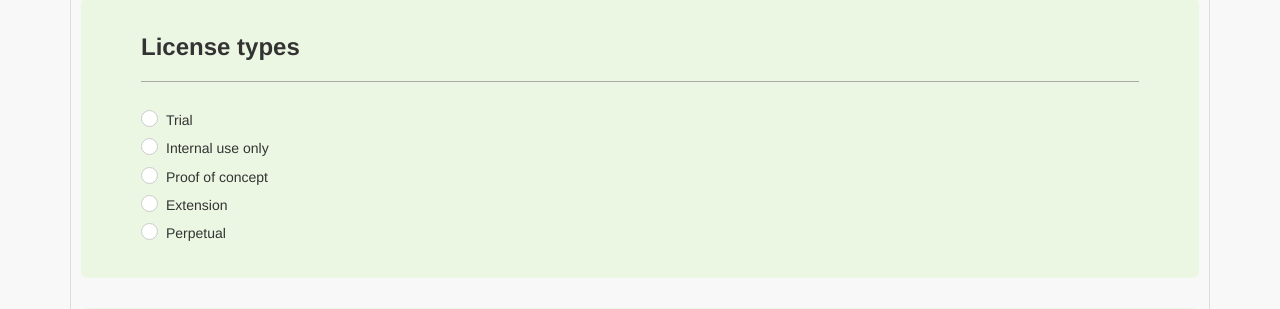
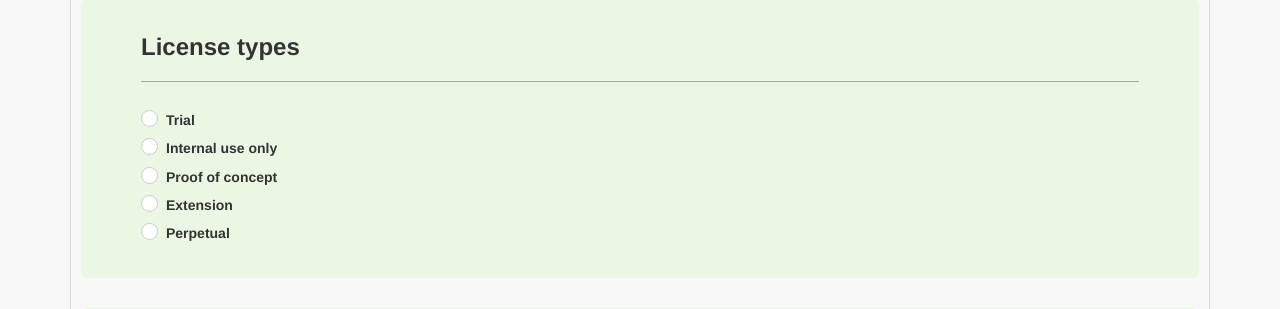
Before and after one commit to ggaviglio/license_gen, a Django app: page / in a window 1280 px wide. Shown: the part 726-1035 px from the top of the page. Run offline with Django 3.2, Linux system fonts and the light colour scheme; some libraries are stand-ins or nearby versions.

Commit message:
WID-876 - Added a little css modification.

```diff
--- a/static/css/base.css
+++ b/static/css/base.css
@@ -155,3 +155,7 @@ a {
 #format-number-apps span {
     padding-right:45px;
 }
+
+#tag_license_types label {
+    font-weight: bold;
+}
```
